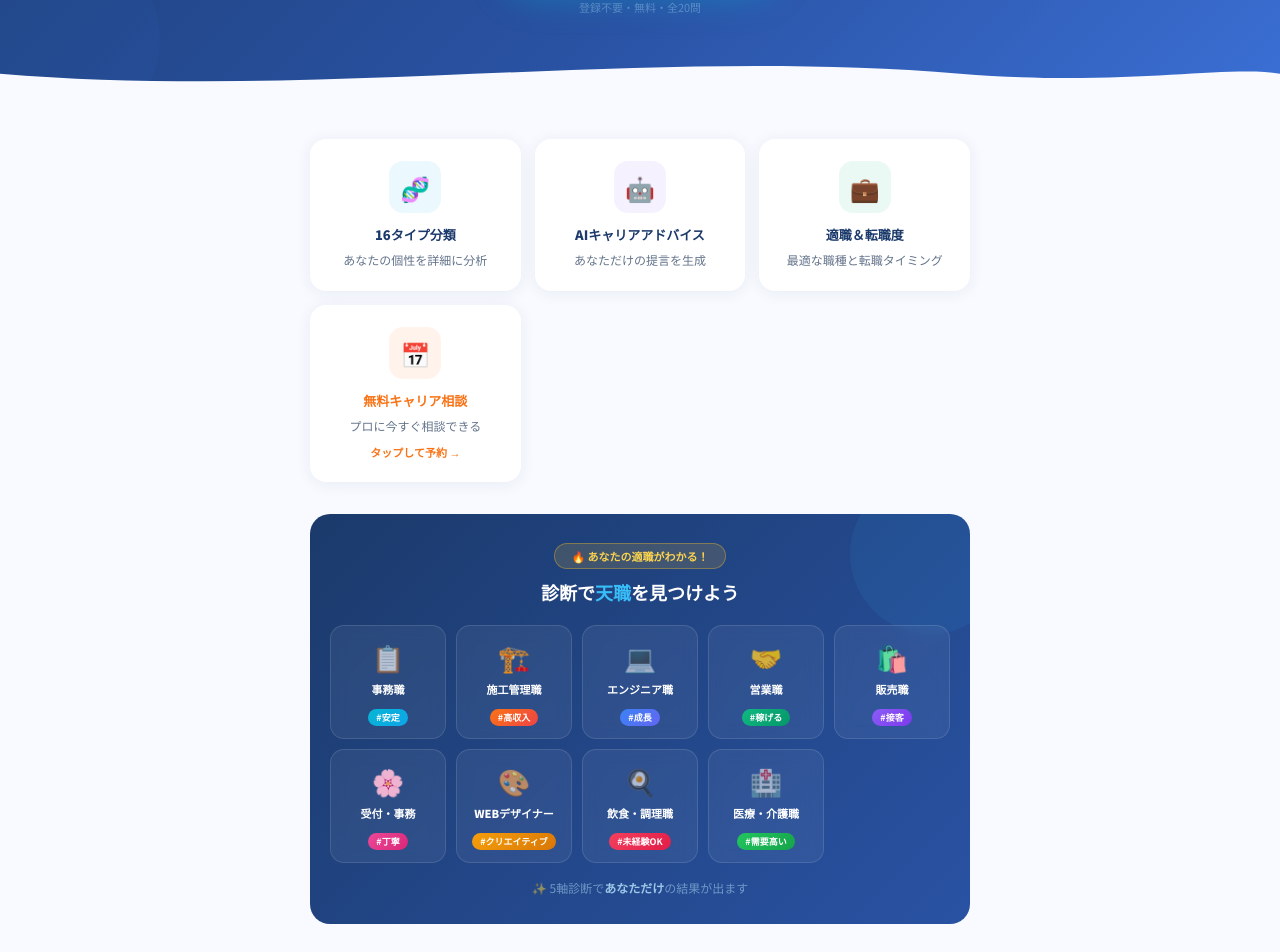
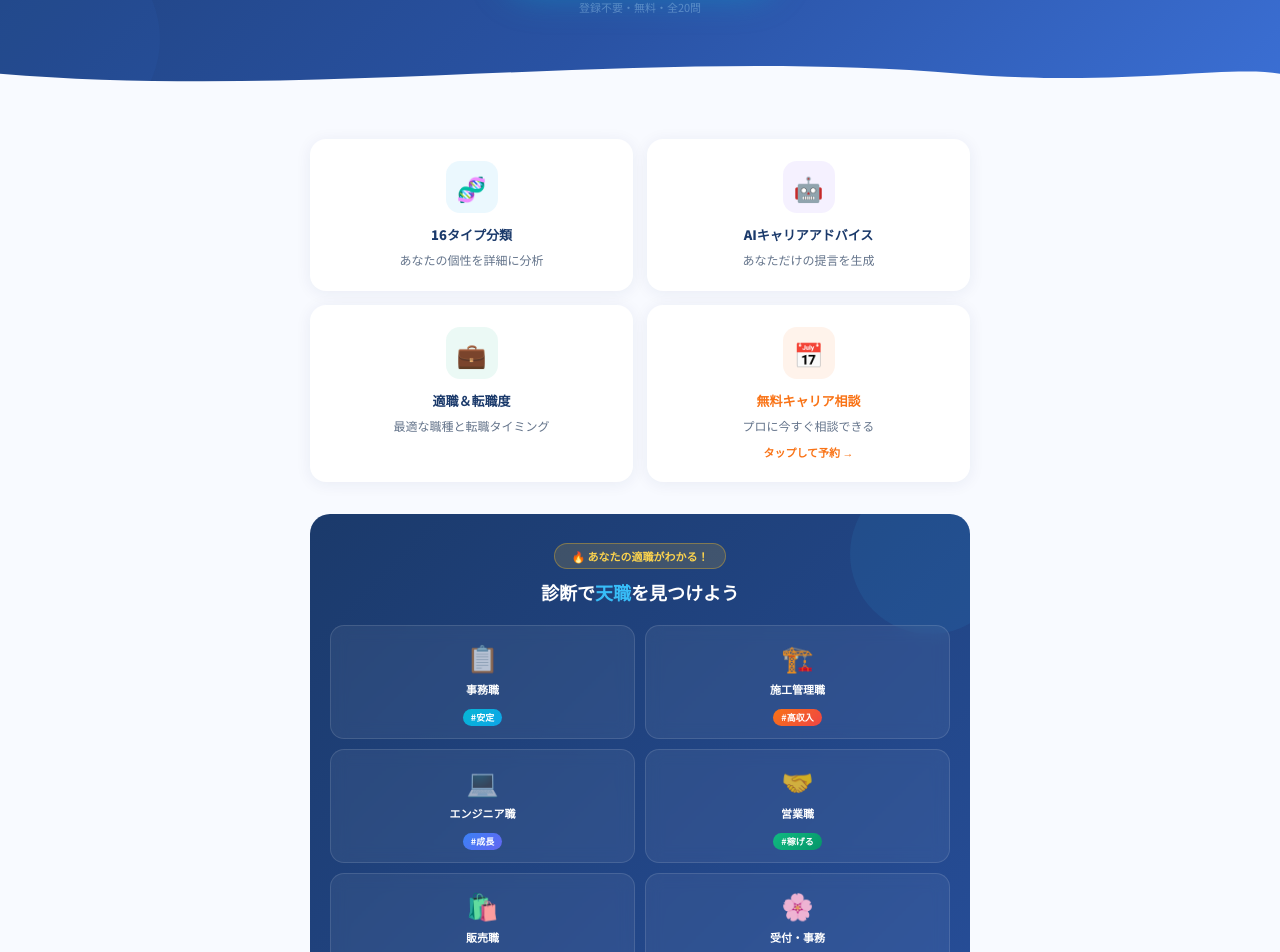
Before and after one commit to seimatakeshita-bit/rewave-shindan, a React (Vite) app: page / in a window 1280 px wide. Shown: the part 517-1469 px from the top of the page. Built offline with nearby package versions, Linux system fonts and the light colour scheme.

Commit message:
Update App.jsx

```diff
--- a/src/App.jsx
+++ b/src/App.jsx
@@ -606,7 +606,7 @@ ${(tp.growth||[]).map((h,i)=>`<div class="gi"><div class="gn">${i+1}</div><span>
       </WaveHeader>
 
       <div style={{ maxWidth:700, margin:"0 auto", padding:"40px 20px 60px" }}>
-        <div style={{ display:"grid", gridTemplateColumns:"repeat(auto-fit,minmax(180px,1fr))", gap:14, marginBottom:32 }}>
+        <div style={{ display:"grid", gridTemplateColumns:"1fr 1fr", gap:14, marginBottom:32 }}>
           {[
             {icon:"🧬", t:"16タイプ分類", d:"あなたの個性を詳細に分析", c:C.ocean},
             {icon:"🤖", t:"AIキャリアアドバイス", d:"あなただけの提言を生成", c:C.violet},
@@ -635,7 +635,7 @@ ${(tp.growth||[]).map((h,i)=>`<div class="gi"><div class="gn">${i+1}</div><span>
               <span style={{ display:"inline-block", background:"rgba(251,191,36,0.15)", border:"1px solid rgba(251,191,36,0.35)", color:"#FCD34D", borderRadius:99, padding:"4px 16px", fontSize:11, fontWeight:700, marginBottom:10 }}>🔥 あなたの適職がわかる！</span>
               <div style={{ fontSize:18, fontWeight:900, color:"#fff" }}>診断で<span style={{color:"#38BDF8"}}>天職</span>を見つけよう</div>
             </div>
-            <div style={{ display:"grid", gridTemplateColumns:"repeat(auto-fit,minmax(100px,1fr))", gap:10 }}>
+            <div style={{ display:"grid", gridTemplateColumns:"1fr 1fr", gap:10 }}>
               {[
                 {icon:"📋",name:"事務職",     color:"#22D3EE",grad:"linear-gradient(135deg,#06B6D4,#0EA5E9)",tag:"安定"},
                 {icon:"🏗️",name:"施工管理職",  color:"#FB923C",grad:"linear-gradient(135deg,#F97316,#EF4444)",tag:"高収入"},
@@ -646,6 +646,7 @@ ${(tp.growth||[]).map((h,i)=>`<div class="gi"><div class="gn">${i+1}</div><span>
                 {icon:"🎨",name:"WEBデザイナー",color:"#FBBF24",grad:"linear-gradient(135deg,#F59E0B,#D97706)",tag:"クリエイティブ"},
                 {icon:"🍳",name:"飲食・調理職", color:"#FB7185",grad:"linear-gradient(135deg,#F43F5E,#E11D48)",tag:"未経験OK"},
                 {icon:"🏥",name:"医療・介護職", color:"#4ADE80",grad:"linear-gradient(135deg,#22C55E,#16A34A)",tag:"需要高い"},
+                {icon:"💼",name:"人事・採用",   color:"#818CF8",grad:"linear-gradient(135deg,#6366F1,#4F46E5)",tag:"やりがい"},
               ].map((j,i)=>(
                 <div key={i} style={{ background:"rgba(255,255,255,0.06)", backdropFilter:"blur(8px)", border:"1px solid rgba(255,255,255,0.12)", borderRadius:14, padding:"12px 8px", textAlign:"center",
                   animation:`${i%2===0?"slideInLeft":"slideInRight"} 0.6s cubic-bezier(0.16,1,0.3,1) ${i*0.1}s both`,
```
